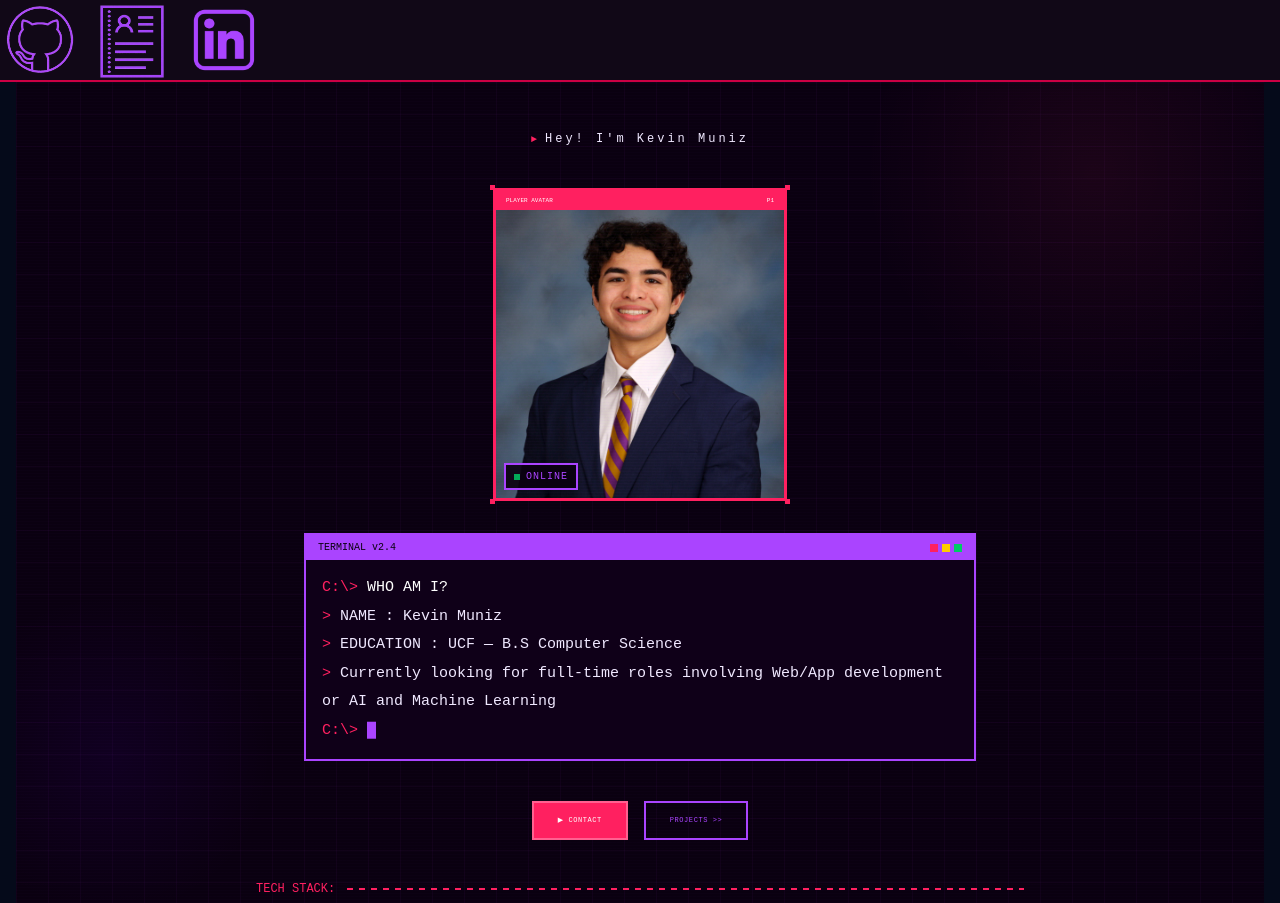
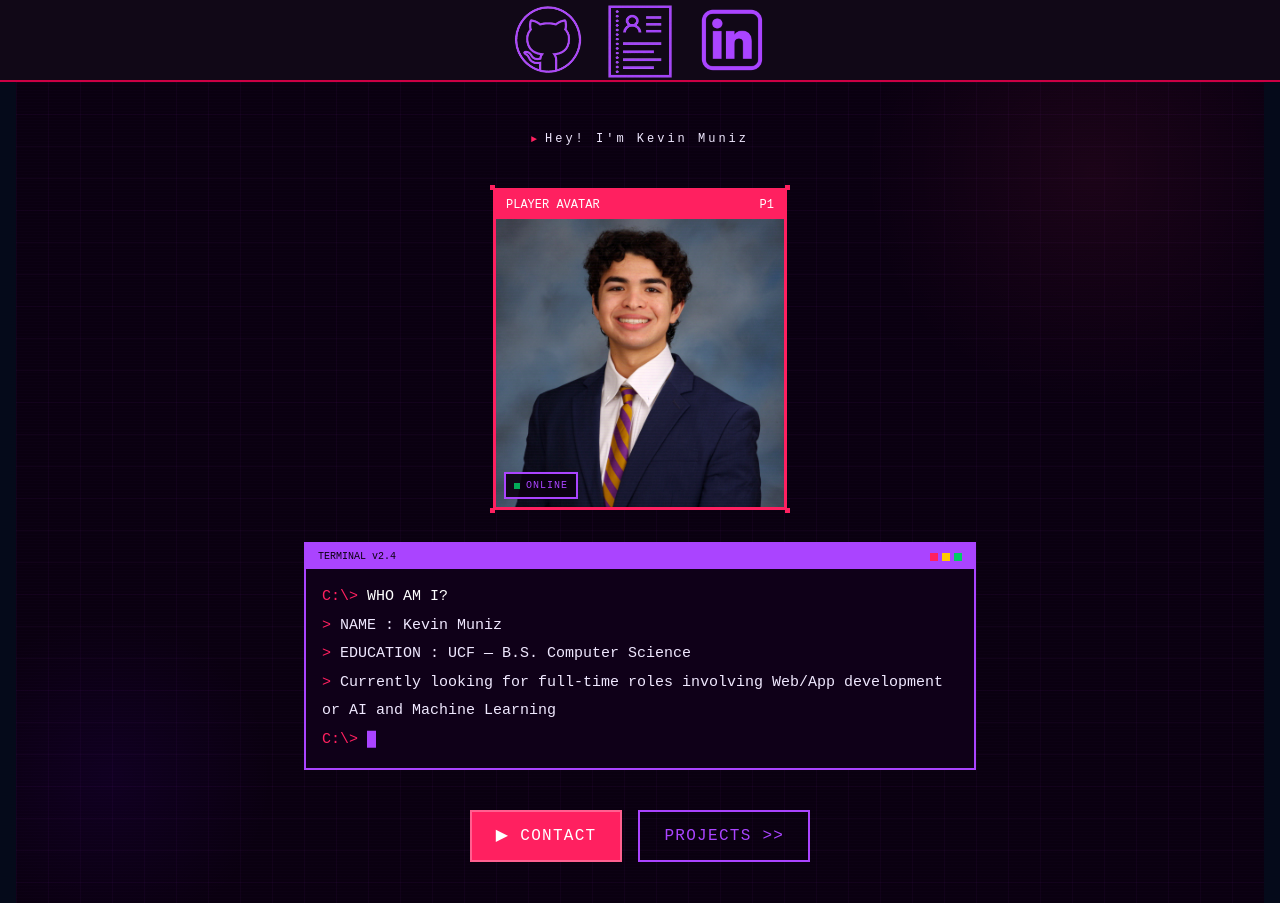
Before and after one commit to KevinMuniz1/Portfolio-Website, a Next.js app: page / in a window 1280 px wide. Shown: the top 903 px of the page. Built offline with nearby package versions, Linux system fonts and the light colour scheme.

Commit message:
changes to navbar and minor details on welcome page

```diff
--- a/app/components/NavigationBar.tsx
+++ b/app/components/NavigationBar.tsx
@@ -16,7 +16,7 @@ export default function NavBar() {
 
 
         {/* LEFT — Logo + icon links */}
-        <div className="flex items-center gap-3">
+        <div className="flex items-center justify-center gap-3">
 
           <div className="flex items-center gap-3">
             <a href="https://github.com/KevinMuniz1" target="_blank">
--- a/app/components/welcomePageName.tsx
+++ b/app/components/welcomePageName.tsx
@@ -5,7 +5,7 @@ import { useEffect, useState } from "react";
 const LINES = [
   { prefix: "C:\\> ", text: "WHO AM I?", color: "#fff" },
   { prefix: "> ", text: "NAME    : Kevin Muniz", color: "#f0e8ff" },
-  { prefix: "> ", text: "EDUCATION  : UCF — B.S Computer Science", color: "#f0e8ff" },
+  { prefix: "> ", text: "EDUCATION  : UCF — B.S. Computer Science", color: "#f0e8ff" },
   { prefix: "> ", text: "Currently looking for full-time roles involving Web/App development or AI and Machine Learning", color: "#f0e8ff" },
 ];
 
@@ -119,8 +119,8 @@ export default function Home() {
           <div className="relative">
             <div style={{ border: "3px solid #ff2060", background: "#0f0018" }}>
               <div style={{ background: "#ff2060", padding: "5px 10px", display: "flex", justifyContent: "space-between", alignItems: "center" }}>
-                <span style={{ fontFamily: "'Press Start 2P', monospace", fontSize: "6px", color: "#fff" }}>PLAYER AVATAR</span>
-                <span style={{ fontFamily: "'Press Start 2P', monospace", fontSize: "6px", color: "#fff" }}>P1</span>
+                <span style={{ fontFamily: "'Press Start 2P', monospace", fontSize: "12px", color: "#fff" }}>PLAYER AVATAR</span>
+                <span style={{ fontFamily: "'Press Start 2P', monospace", fontSize: "12px", color: "#fff" }}>P1</span>
               </div>
               <div style={{ position: "relative" }}>
                 <img
@@ -185,14 +185,14 @@ export default function Home() {
         {/* CTA buttons */}
         <div className="flex gap-4 flex-wrap justify-center">
           <a
-            href="mailto:kevinmuniz@email.com"
-            style={{ fontFamily: "'Press Start 2P', monospace", fontSize: "7px", padding: "12px 24px", background: "#ff2060", color: "#fff", border: "2px solid #ff6090", textDecoration: "none", letterSpacing: "0.08em", display: "inline-flex", alignItems: "center", gap: "8px" }}
+            href="mailto:muniz.kevin@outlook.com"
+            style={{ fontFamily: "'Press Start 2P', monospace", fontSize: "16px", padding: "12px 24px", background: "#ff2060", color: "#fff", border: "2px solid #ff6090", textDecoration: "none", letterSpacing: "0.08em", display: "inline-flex", alignItems: "center", gap: "8px" }}
           >
             &#9654; CONTACT
           </a>
           <a
             href="/projects"
-            style={{ fontFamily: "'Press Start 2P', monospace", fontSize: "7px", padding: "12px 24px", background: "transparent", color: "#aa44ff", border: "2px solid #aa44ff", textDecoration: "none", letterSpacing: "0.08em" }}
+            style={{ fontFamily: "'Press Start 2P', monospace", fontSize: "16px", padding: "12px 24px", background: "transparent", color: "#aa44ff", border: "2px solid #aa44ff", textDecoration: "none", letterSpacing: "0.08em" }}
           >
             PROJECTS &gt;&gt;
           </a>
```
